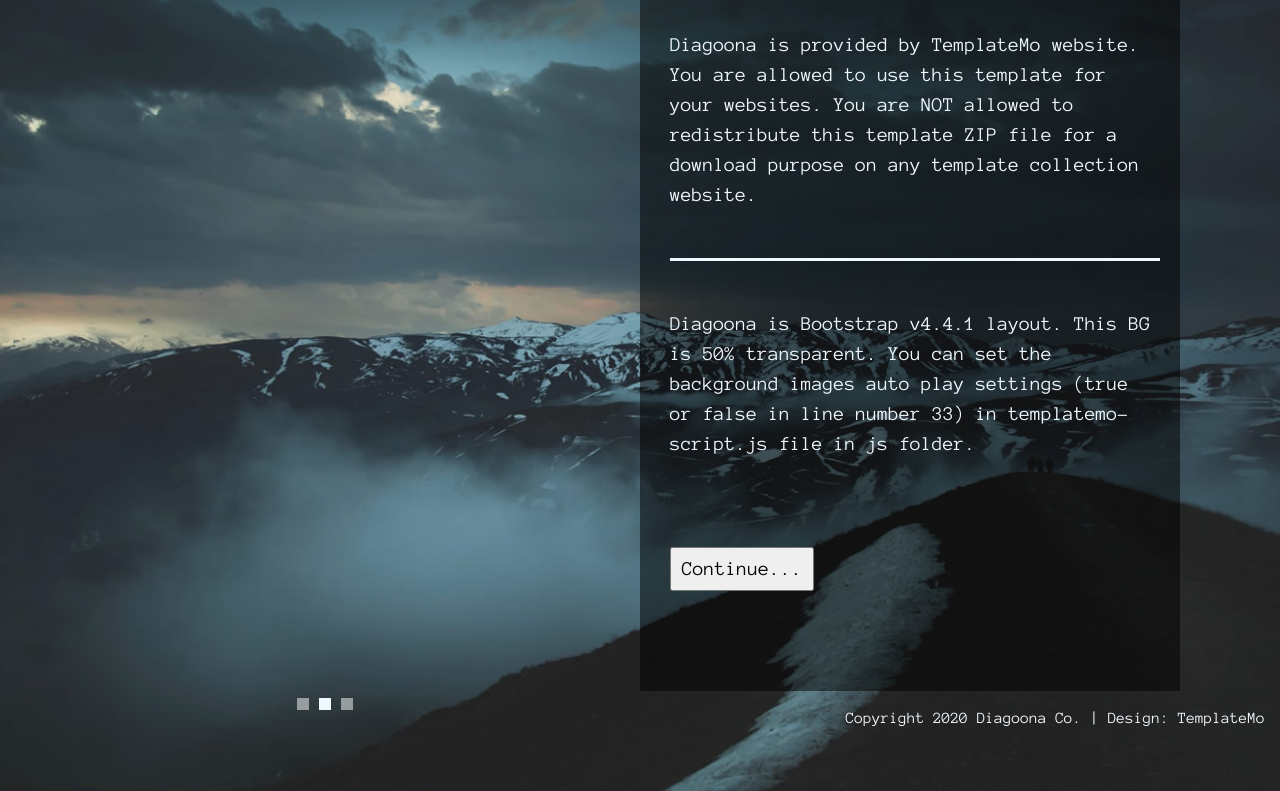
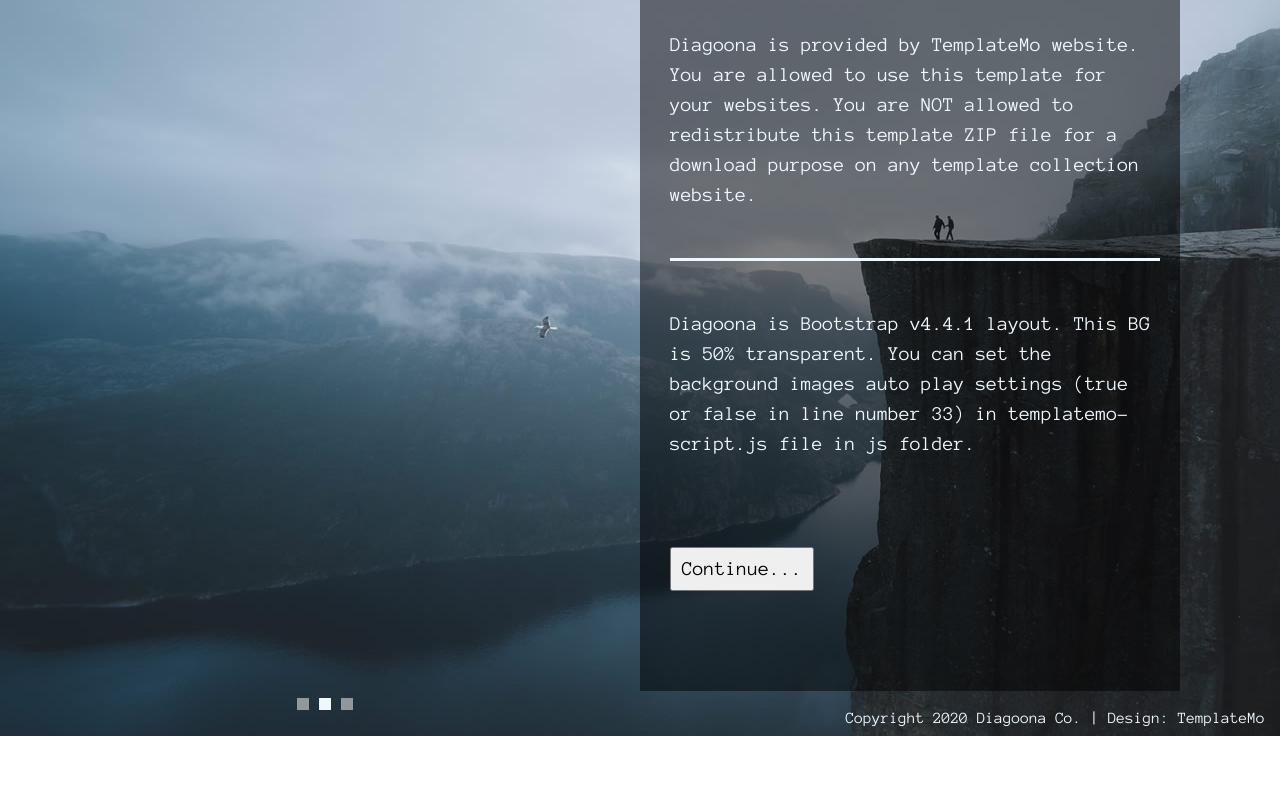
Before and after one commit to andrey551/WEB_Intern, a plain HTML site: page clone-template/index.html in a window 1280 px wide. Shown: the part 164-955 px from the top of the page. Drawn offline with Linux system fonts and the light colour scheme.

Commit message:
Update home.css

```diff
--- a/clone-template/css/home.css
+++ b/clone-template/css/home.css
@@ -111,13 +111,9 @@
   .show {display:block;}
 
   .parallax-1 {
-    /* The image used */
-    background-image: url("../img/diagoona-bg-1.jpg");
 
-    /* Set a specific height */
     min-height: 1000px;
 
-    /* Create the parallax scrolling effect */
     background-attachment: fixed;
     background-position: center;
     background-repeat: no-repeat;
@@ -125,13 +121,10 @@
   }
 
   .parallax-2 {
-    /* The image used */
     background-image: url("../img/diagoona-bg-2.jpg");
 
-    /* Set a specific height */
     min-height: 1000px;
 
-    /* Create the parallax scrolling effect */
     background-attachment: fixed;
     background-position: center;
     background-repeat: no-repeat;
```
